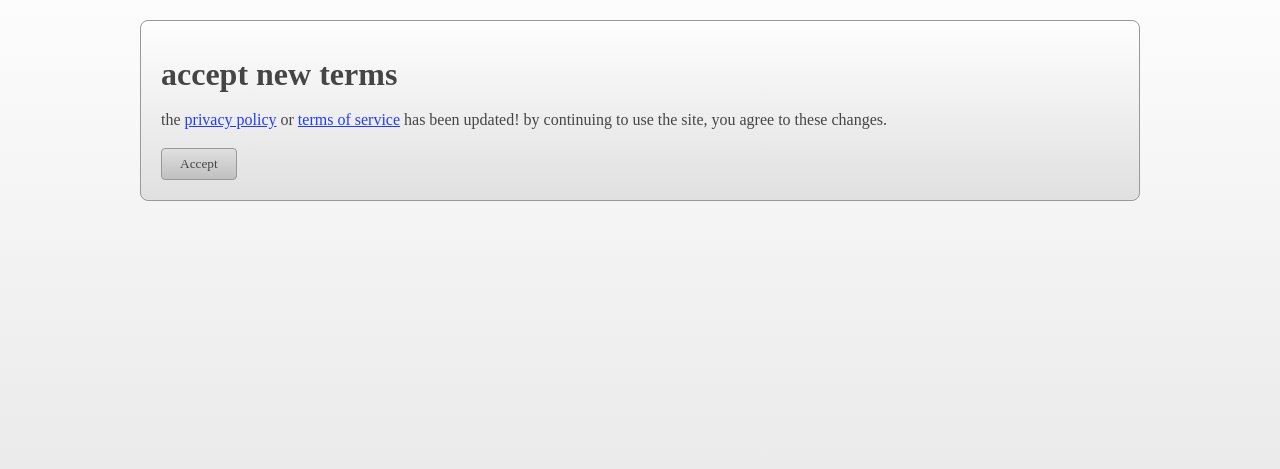
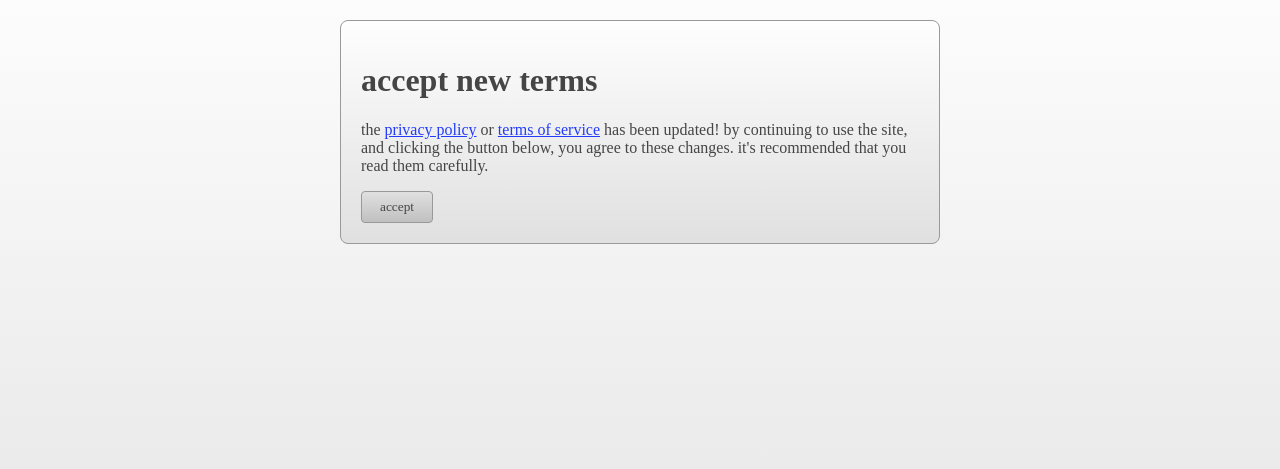
Before and after one commit to marcheesed/miaw, a Flask app: page /accept_terms in a window 1280 px wide. Shown: the part 49-518 px from the top of the page. Run offline with Flask 3, Linux system fonts and the light colour scheme; some libraries are stand-ins or nearby versions.

Commit message:
update accept terms

```diff
--- a/templates/accept_terms.html
+++ b/templates/accept_terms.html
@@ -5,13 +5,14 @@
         <meta charset="UTF-8" />
     </head>
     <body>
-        <div class="container-1">
+        <div class="container-2">
             <h1>accept new terms</h1>
             <p>
                 the <a href="https://miaw.cc/privacy">privacy policy</a> or
                 <a href="https://miaw.cc/terms">terms of service</a> has been
-                updated! by continuing to use the site, you agree to these
-                changes.
+                updated! by continuing to use the site, and clicking the button
+                below, you agree to these changes. it's recommended that you
+                read them carefully.
             </p>
             <form method="POST">
                 <input
@@ -19,7 +20,7 @@
                     name="csrf_token"
                     value="{{ csrf_token() }}"
                 />
-                <button class="btn" type="submit">Accept</button>
+                <button class="btn" type="submit">accept</button>
             </form>
         </div>
         <script>
@@ -28,7 +29,7 @@
                 .addEventListener("submit", function (e) {
                     if (!document.getElementById("accept").checked) {
                         e.preventDefault();
-                        alert("You must accept the terms to continue.");
+                        alert("you must accept the terms to continue.");
                     }
                 });
         </script>
```
